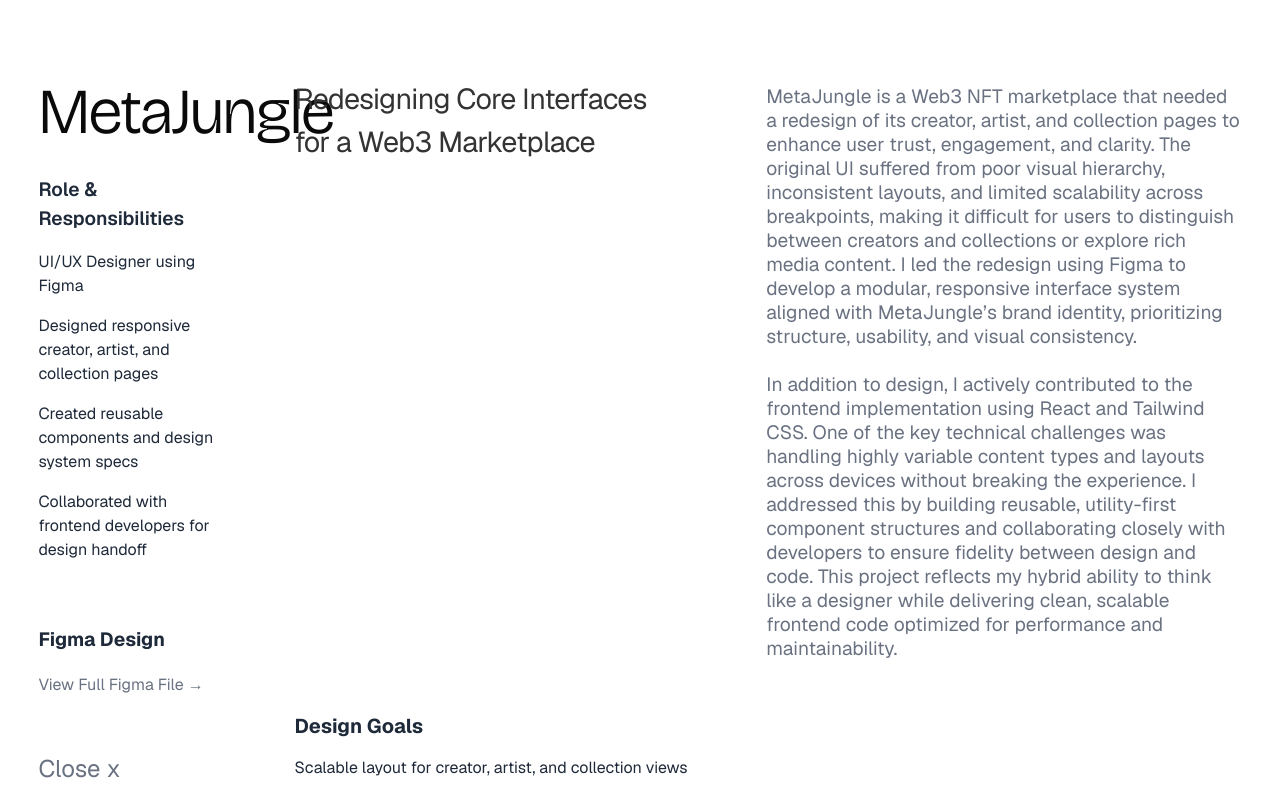
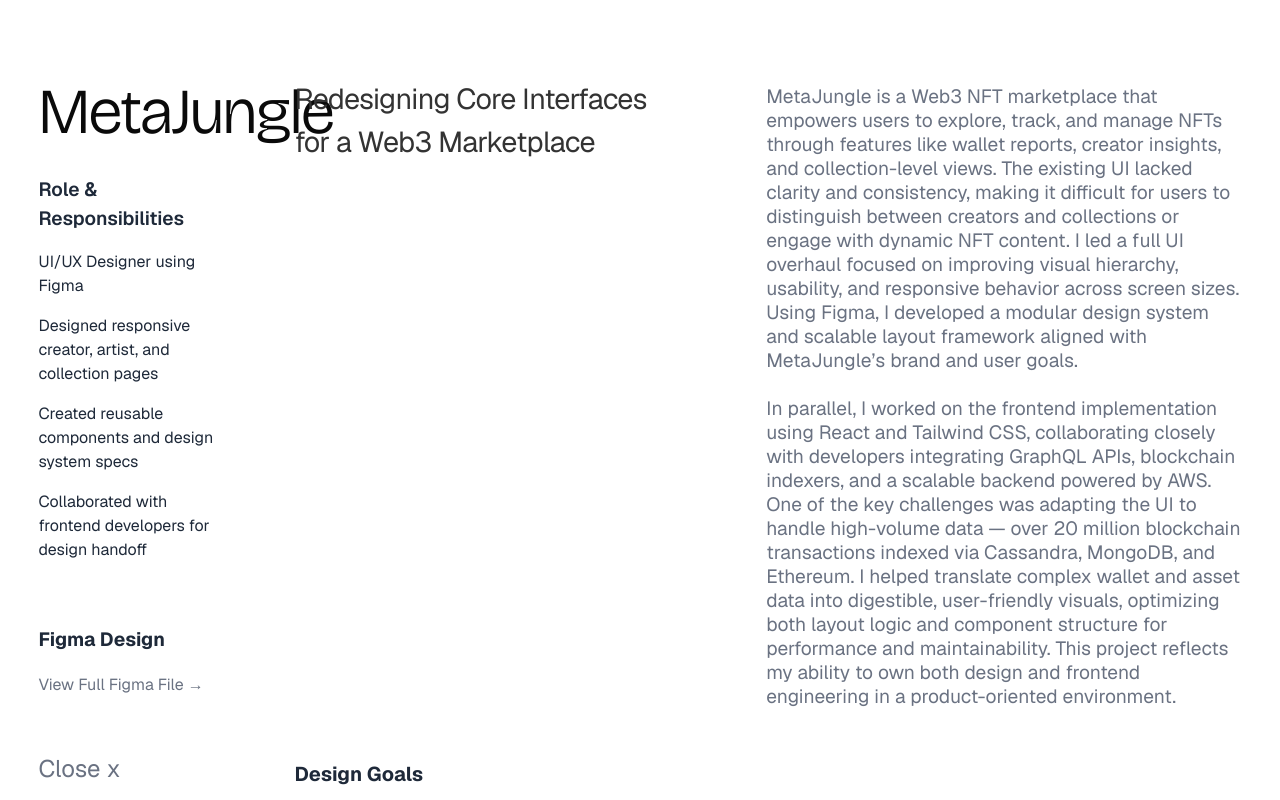
Before and after one commit to abhishekmathur47/portfolio, a Next.js app: page / in a window 1280 px wide. Both pictures are taken after a click on the button "Read Case Study →". Shown: the part 1441-2241 px from the top of the page. Built offline with nearby package versions, Linux system fonts and the light colour scheme.

Commit message:
Updated MJ overview content

```diff
--- a/components/MetaJungleModal.jsx
+++ b/components/MetaJungleModal.jsx
@@ -73,26 +73,27 @@ export default function MetaJungleModal({ isOpen, onClose }) {
                 Redesigning Core Interfaces for a Web3 Marketplace
               </h1>
               <p className="text-[1.2rem] text-gray-500 leading-tight mt-2">
-                MetaJungle is a Web3 NFT marketplace that needed a redesign of
-                its creator, artist, and collection pages to enhance user trust,
-                engagement, and clarity. The original UI suffered from poor
-                visual hierarchy, inconsistent layouts, and limited scalability
-                across breakpoints, making it difficult for users to distinguish
-                between creators and collections or explore rich media content.
-                I led the redesign using Figma to develop a modular, responsive
-                interface system aligned with MetaJungle’s brand identity,
-                prioritizing structure, usability, and visual consistency.
-                <br />
-                <br /> In addition to design, I actively contributed to the
-                frontend implementation using React and Tailwind CSS. One of the
-                key technical challenges was handling highly variable content
-                types and layouts across devices without breaking the
-                experience. I addressed this by building reusable, utility-first
-                component structures and collaborating closely with developers
-                to ensure fidelity between design and code. This project
-                reflects my hybrid ability to think like a designer while
-                delivering clean, scalable frontend code optimized for
-                performance and maintainability.
+                MetaJungle is a Web3 NFT marketplace that empowers users to
+                explore, track, and manage NFTs through features like wallet
+                reports, creator insights, and collection-level views. The
+                existing UI lacked clarity and consistency, making it difficult
+                for users to distinguish between creators and collections or
+                engage with dynamic NFT content. I led a full UI overhaul
+                focused on improving visual hierarchy, usability, and responsive
+                behavior across screen sizes. Using Figma, I developed a modular
+                design system and scalable layout framework aligned with
+                MetaJungle’s brand and user goals.<br /><br /> In parallel, I worked on the
+                frontend implementation using React and Tailwind CSS,
+                collaborating closely with developers integrating GraphQL APIs,
+                blockchain indexers, and a scalable backend powered by AWS. One
+                of the key challenges was adapting the UI to handle high-volume
+                data — over 20 million blockchain transactions indexed via
+                Cassandra, MongoDB, and Ethereum. I helped translate complex
+                wallet and asset data into digestible, user-friendly visuals,
+                optimizing both layout logic and component structure for
+                performance and maintainability. This project reflects my
+                ability to own both design and frontend engineering in a
+                product-oriented environment.
               </p>
             </div>
             <div className="col-span-2 text-[1.2rem] text-gray-800">
```
